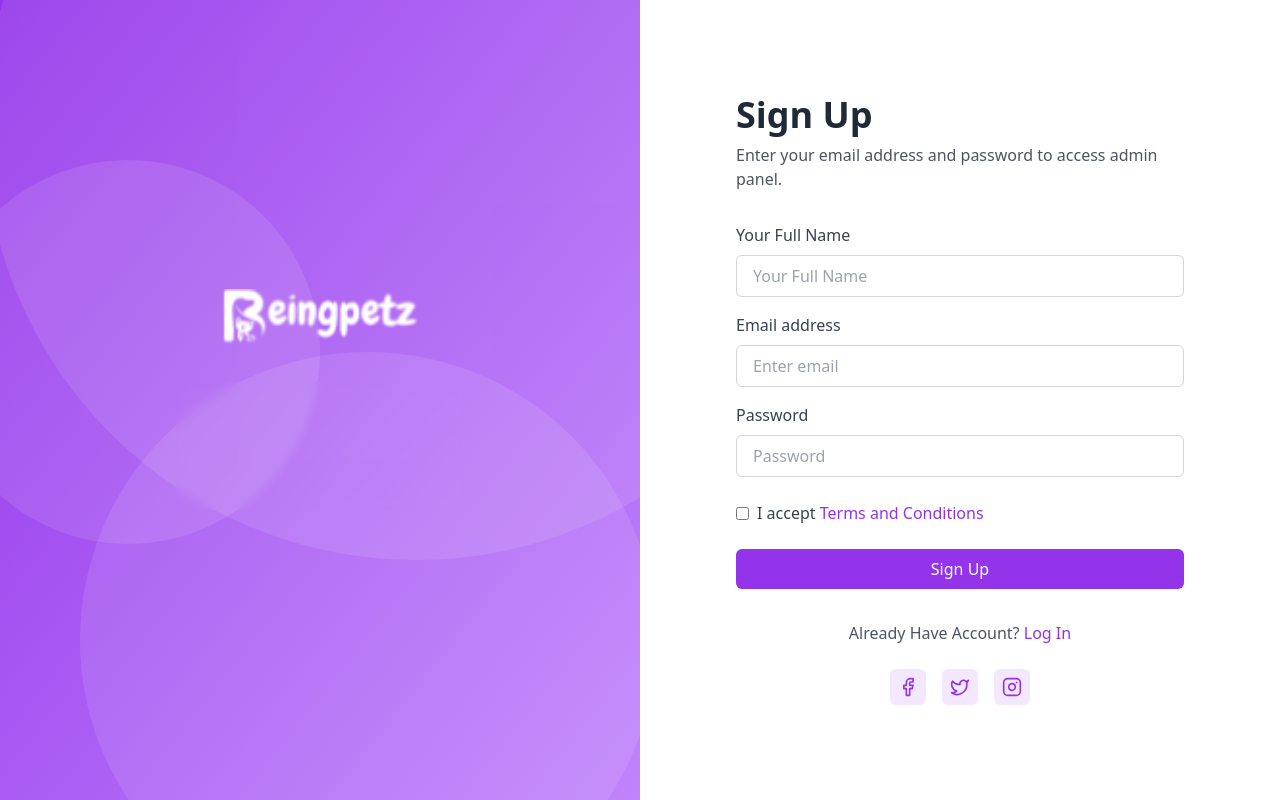
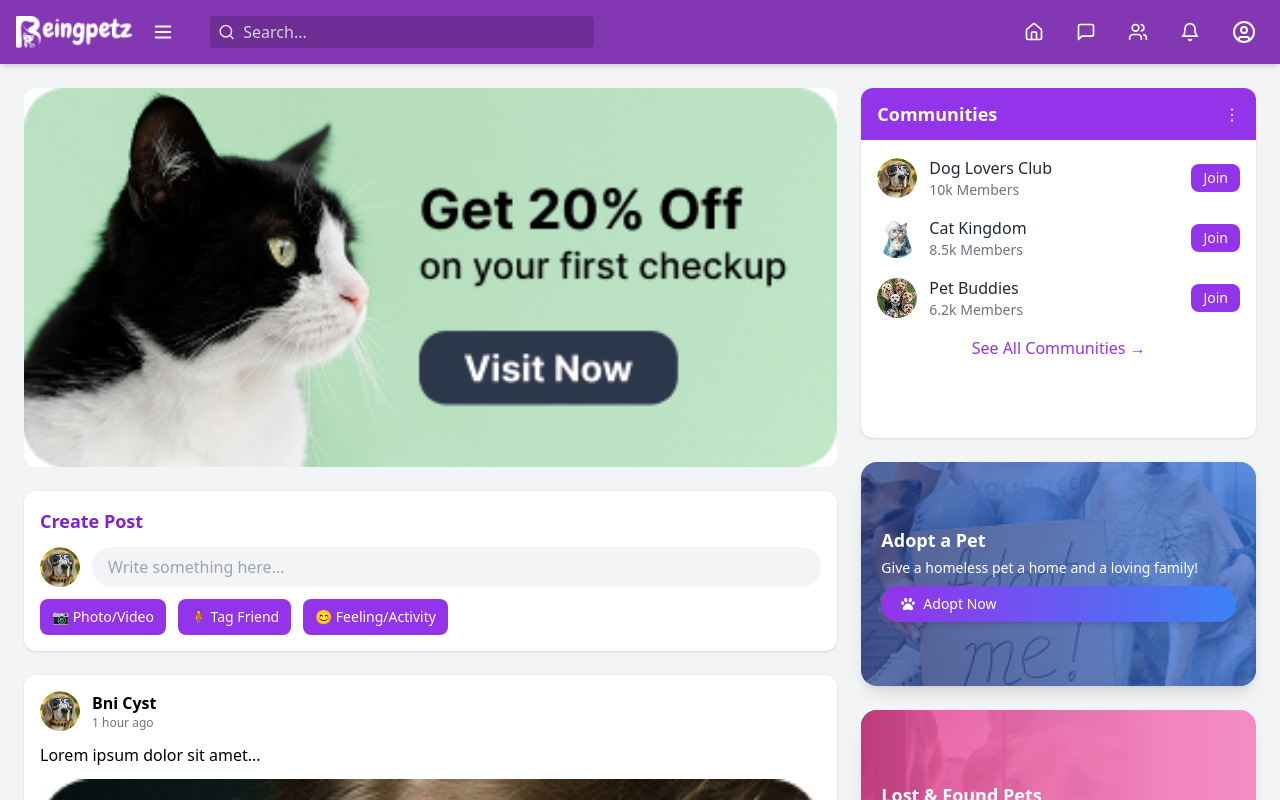
Before and after one commit to RajCoder9931/Being-Petz, a React (Vite) app: page / in a window 1280 px wide. Shown: the top 800 px of the page. Built offline with nearby package versions, Linux system fonts and the light colour scheme.

Commit message:
last changes of 16 Aug

```diff
--- a/src/App.tsx
+++ b/src/App.tsx
@@ -14,9 +14,9 @@ import PetDetails from './pages/PetDetails';
  export function App() {
   return <Router>
       <Routes>
-        <Route path="/" element={<SignUpPage />} />
+        <Route path="/" element={<DashboardPage />} />
+        <Route path="/SignUp" element={<SignUpPage />} />
         <Route path="/login" element={<LoginPage />} />
-        <Route path="/dashboard" element={<DashboardPage />} />
         <Route path="/forgot-password" element={<ForgotPasswordPage />} />
         <Route path="/footer" element={<Footer />} />
         <Route path="/profile" element={<Profile/>}/>
--- a/src/components/auth/Login.tsx
+++ b/src/components/auth/Login.tsx
@@ -137,7 +137,7 @@ function Login() {
           <div className="mt-8 text-center">
             <p className="text-gray-600">
               Don't have an account?{' '}
-              <Link to="/" className="text-purple-600 hover:underline">
+              <Link to="/Signup" className="text-purple-600 hover:underline">
                 Sign Up
               </Link>
             </p>
--- a/src/components/auth/SignUp.tsx
+++ b/src/components/auth/SignUp.tsx
@@ -1,6 +1,6 @@
 import React, { useState } from 'react';
 import { Link } from 'react-router-dom';
-import { CheckIcon, FacebookIcon, TwitterIcon, InstagramIcon } from 'lucide-react';
+import {   FacebookIcon, TwitterIcon, InstagramIcon } from 'lucide-react';
 import CircleAnimation from '../common/CircleAnimation';
 import ImageCarousel from '../common/ImageCarousel';
 import Img1 from '../../assets/img/1.png';
--- a/src/pages/SignUpPage.tsx
+++ b/src/pages/SignUpPage.tsx
@@ -1,5 +1,4 @@
-import React from 'react';
-import SignUp from '../components/auth/SignUp';
+ import SignUp from '../components/auth/SignUp';
 const SignUpPage = () => {
   return <SignUp />;
 };
```
